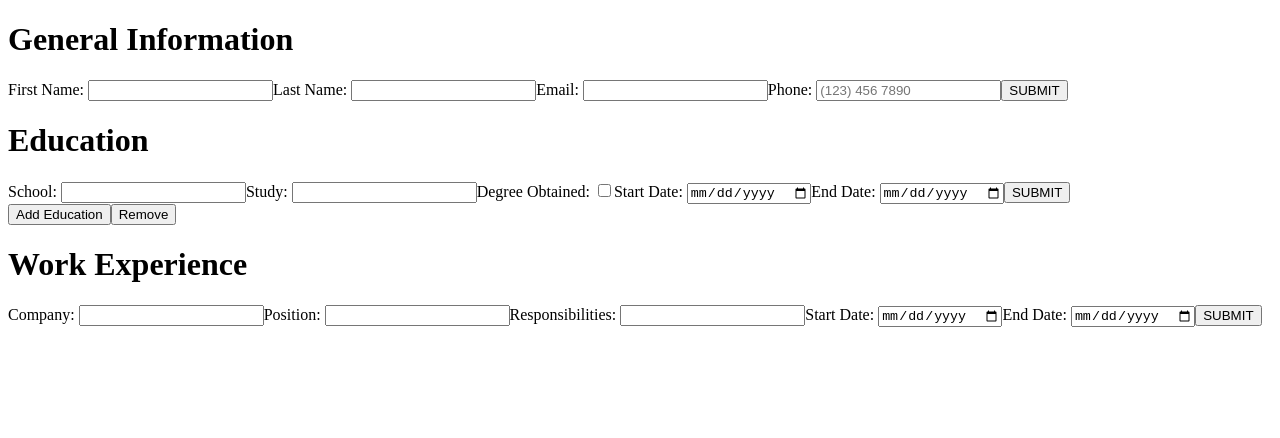
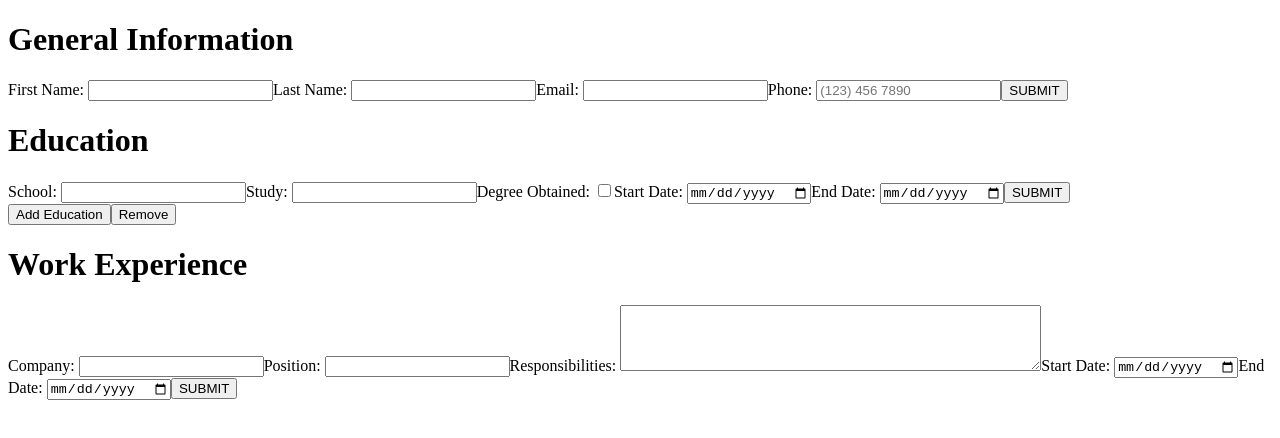
Before and after one commit to BenjaminJMcD/react-cv, a React (Vite) app: page / in a window 1280 px wide. Shown: the top 438 px of the page. Built offline with nearby package versions, Linux system fonts and the light colour scheme.

Commit message:
build: basic information displays on document after submitting

```diff
--- a/src/components/App.jsx
+++ b/src/components/App.jsx
@@ -27,17 +27,23 @@ function App() {
         endDate: ""
     });
 
+    const [displayBasic, setDisplayBasic] = useState(false);
+
+    console.log(displayBasic);
+
     return (
         <div>
             <Form
                 basicInfo={basicInfo}
                 setBasicInfo={setBasicInfo}
+                setDisplayBasic={setDisplayBasic}
                 educationInfo={educationInfo}
                 setEducationInfo={setEducationInfo}
                 experienceInfo={experienceInfo}
                 setExperienceInfo={setExperienceInfo}
             />
             <Document
+                displayBasic={displayBasic}
                 basicInfo={basicInfo}
                 educationInfo={educationInfo}
                 experienceInfo={experienceInfo}
--- a/src/components/BasicInfo.jsx
+++ b/src/components/BasicInfo.jsx
@@ -1,12 +1,15 @@
 import React from "react"
 
 
-function BasicInfo ({basicInfo, setBasicInfo}) {
+function BasicInfo ({basicInfo, setBasicInfo, setDisplayBasic}) {
+
+
 
 
     const handleSubmit = (event) => {
         event.preventDefault();
         console.log("Form Submitted", basicInfo);
+        setDisplayBasic(true);
     }
 
     const handleChange = (event) => {
--- a/src/components/Document.jsx
+++ b/src/components/Document.jsx
@@ -1,14 +1,17 @@
 import React from "react";
-import { useState } from "react";
 
-const Document = ({basicInfo, educationInfo, experienceInfo}) => {
+const Document = ({displayBasic, basicInfo, educationInfo, experienceInfo}) => {
 
     return (
         <div>
-            <p>{basicInfo.firstName}</p>
-            <p>{basicInfo.lastName}</p>
-            <p>{basicInfo.email}</p>
-            <p>{basicInfo.phone}</p>
+            {displayBasic ?
+            <div>
+                <p>{basicInfo.firstName}</p>
+                <p>{basicInfo.lastName}</p>
+                <p>{basicInfo.email}</p>
+                <p>{basicInfo.phone}</p>
+            </div>
+            : ""}
             <p>{educationInfo.school}</p>
             <p>{educationInfo.study}</p>
             <p>{educationInfo.degree}</p>
--- a/src/components/Experience.jsx
+++ b/src/components/Experience.jsx
@@ -37,7 +37,7 @@ function Experience({experienceInfo, setExperienceInfo}) {
                 value = {experienceInfo.position}
                 onChange={handleChange} />
             <label htmlFor="expResponsibilities">Responsibilities: </label>
-            <input type="text"
+            <textarea rows="4" cols="50"
                 id="expResponsibilities"
                 name="responsibilities"
                 value={experienceInfo.responsibilities}
--- a/src/components/Form.jsx
+++ b/src/components/Form.jsx
@@ -4,7 +4,7 @@ import BasicInfo from "./BasicInfo";
 import Education from "./Education";
 import Experience from "./Experience";
 
-function Form({basicInfo, educationInfo, experienceInfo, setBasicInfo, setEducationInfo, setExperienceInfo}) {
+function Form({basicInfo, educationInfo, experienceInfo, setBasicInfo, setEducationInfo, setExperienceInfo, setDisplayBasic}) {
 
 
     const [edAmount, setEdAmount] = useState("")
@@ -29,6 +29,7 @@ function Form({basicInfo, educationInfo, experienceInfo, setBasicInfo, setEducat
         <BasicInfo
             basicInfo = {basicInfo}
             setBasicInfo= {setBasicInfo}
+            setDisplayBasic={setDisplayBasic}
         />
         <h1 className="education">Education</h1>
         <div id="edBox">
```
